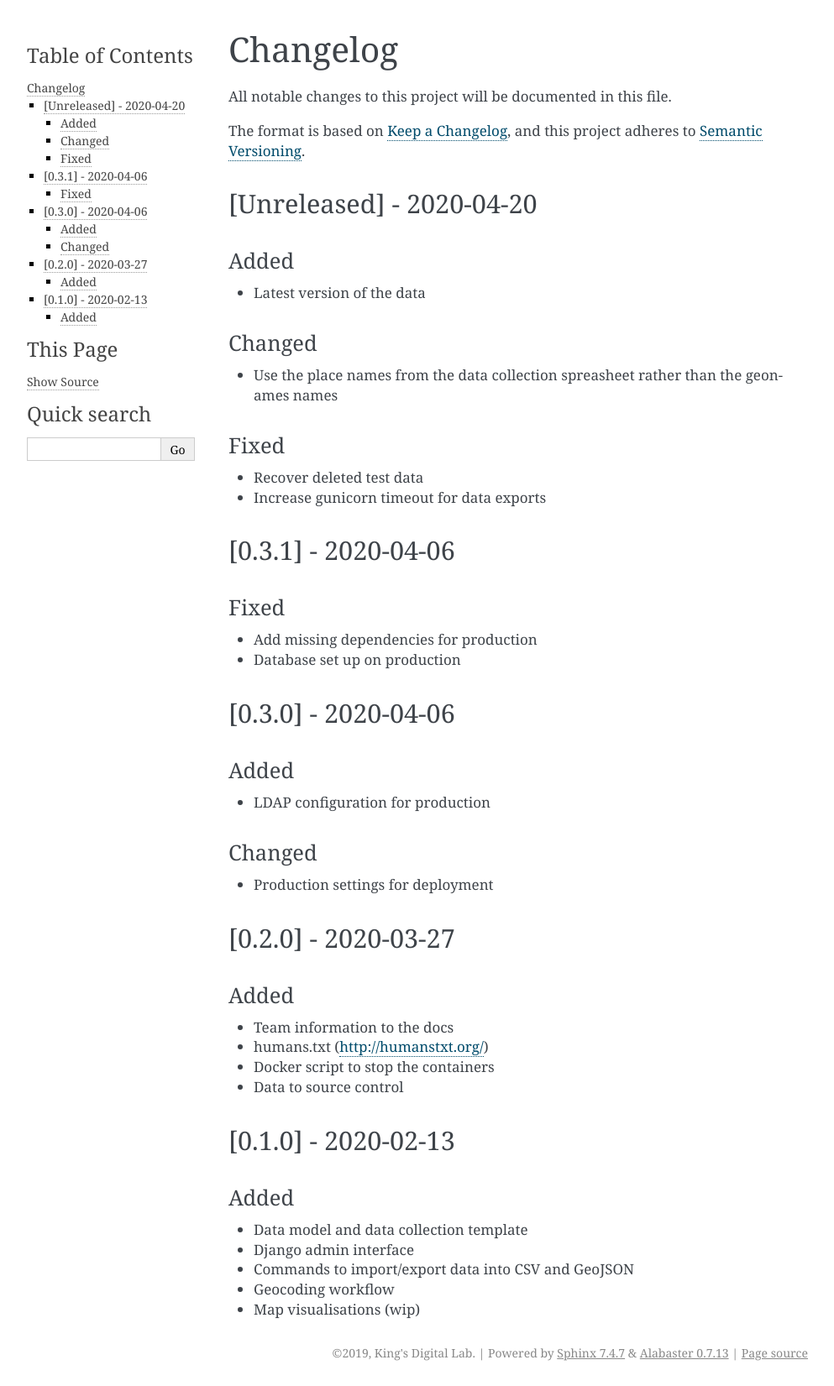
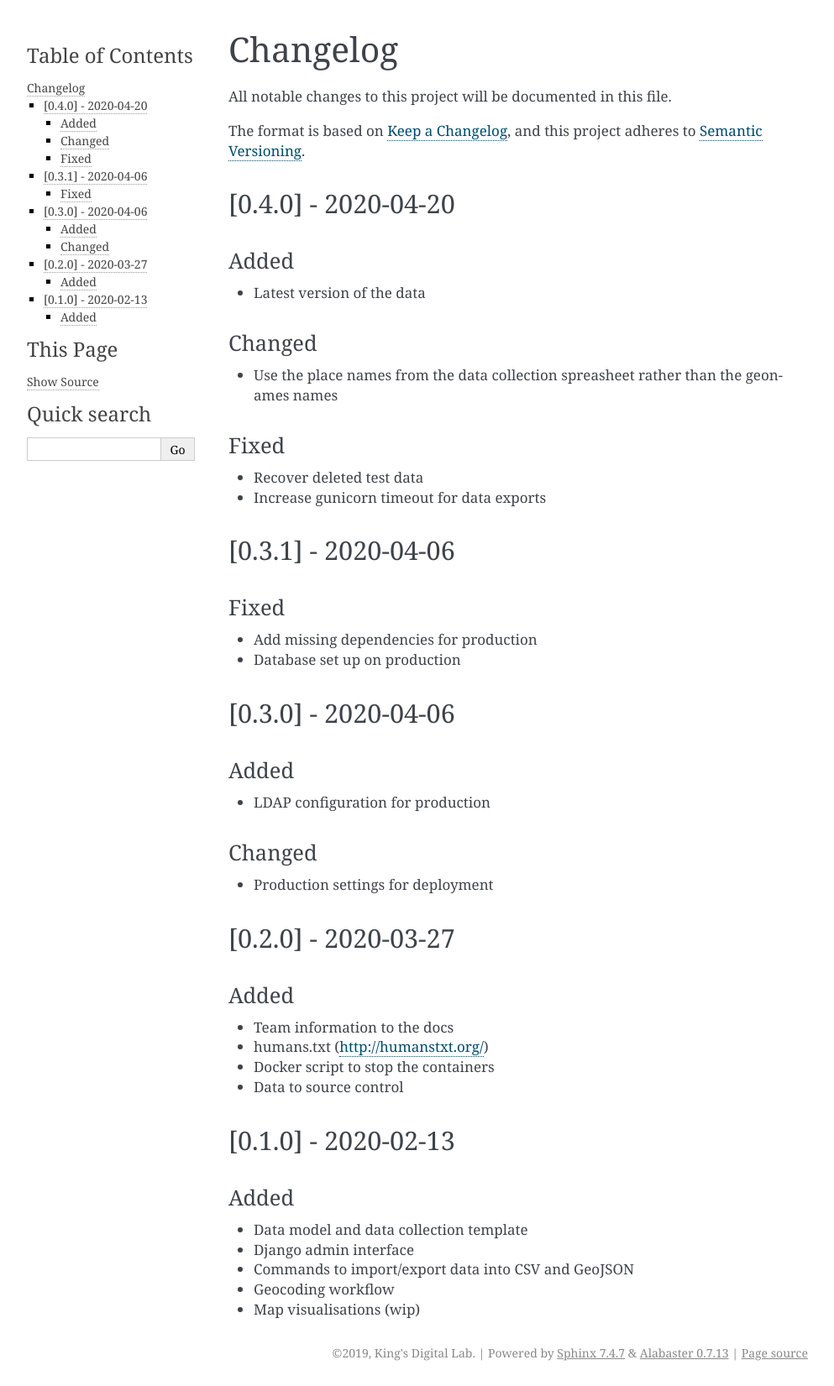
Before and after one commit to kingsdigitallab/etat-civil-django, a Sphinx documentation site: the page built from docs/changelog.rst, in a window 1280 px wide. Shown: the whole page at 84% size, without its empty margins (148-1141 px from the left). Built offline with Sphinx 7.4.7, drawn with Linux system fonts in a browser that asks for light colours.

Commit message:
Bump version: 0.3.1 → 0.4.0

```diff
--- a/CHANGELOG.rst
+++ b/CHANGELOG.rst
@@ -11,7 +11,7 @@
 .. _Keep a Changelog: https://keepachangelog.com/en/1.0.0/
 .. _Semantic Versioning: https://semver.org/spec/v2.0.0.html
 
-[Unreleased] - 2020-04-20
+[0.4.0] - 2020-04-20
 --------------------
 
 Added
--- a/docs/conf.py
+++ b/docs/conf.py
@@ -47,9 +47,9 @@
 # built documents.
 #
 # The short X.Y version.
-version = "'0.3.1'"
+version = "'0.4.0'"
 # The full version, including alpha/beta/rc tags.
-release = "'0.3.1'"
+release = "'0.4.0'"
 
 # The language for content autogenerated by Sphinx. Refer to documentation
 # for a list of supported languages.
--- a/etat_civil/__init__.py
+++ b/etat_civil/__init__.py
@@ -1,4 +1,4 @@
-__version__ = "__version__ = '0.3.1'"
+__version__ = "__version__ = '0.4.0'"
 __version_info__ = tuple(
     [
         int(num) if num.isdigit() else num
--- a/setup.cfg
+++ b/setup.cfg
@@ -1,5 +1,5 @@
 [bumpversion]
-current_version = 0.3.1
+current_version = 0.4.0
 commit = True
 tag = True
 
```
